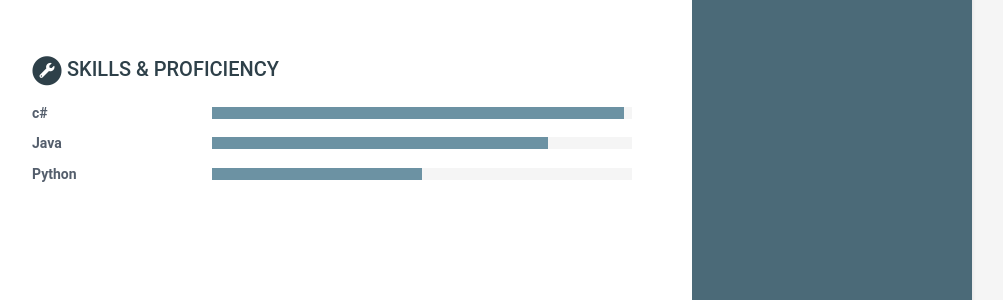
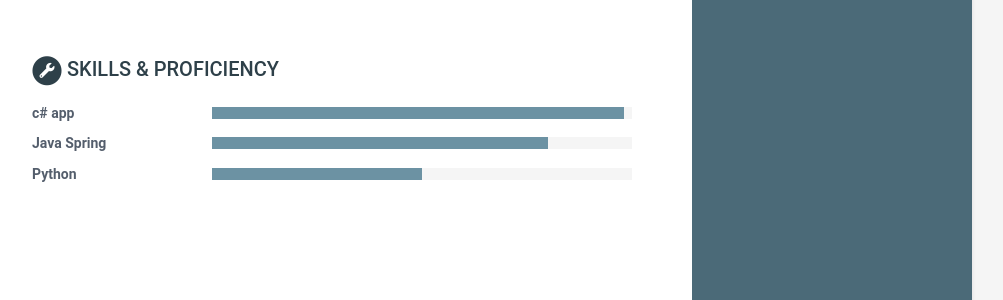
Before and after one commit to bizarim/bizarim.github.io, a Jekyll site: the page built from index.html, in a window 1280 px wide. Shown: the part 1424-1724 px from the top of the page, without its empty margins (168-1171 px from the left). Built offline with Jekyll 4.4.1, drawn with Linux system fonts in a browser that asks for light colours.

Commit message:
Update data.yml

```diff
--- a/_data/data.yml
+++ b/_data/data.yml
@@ -154,10 +154,10 @@ skills:
     title: Skills &amp; Proficiency
 
     toolset:
-      - name: c#
+      - name: c# app
         level: 98%
 
-      - name: Java
+      - name: Java Spring
         level: 80%
 
       - name: Python
```
